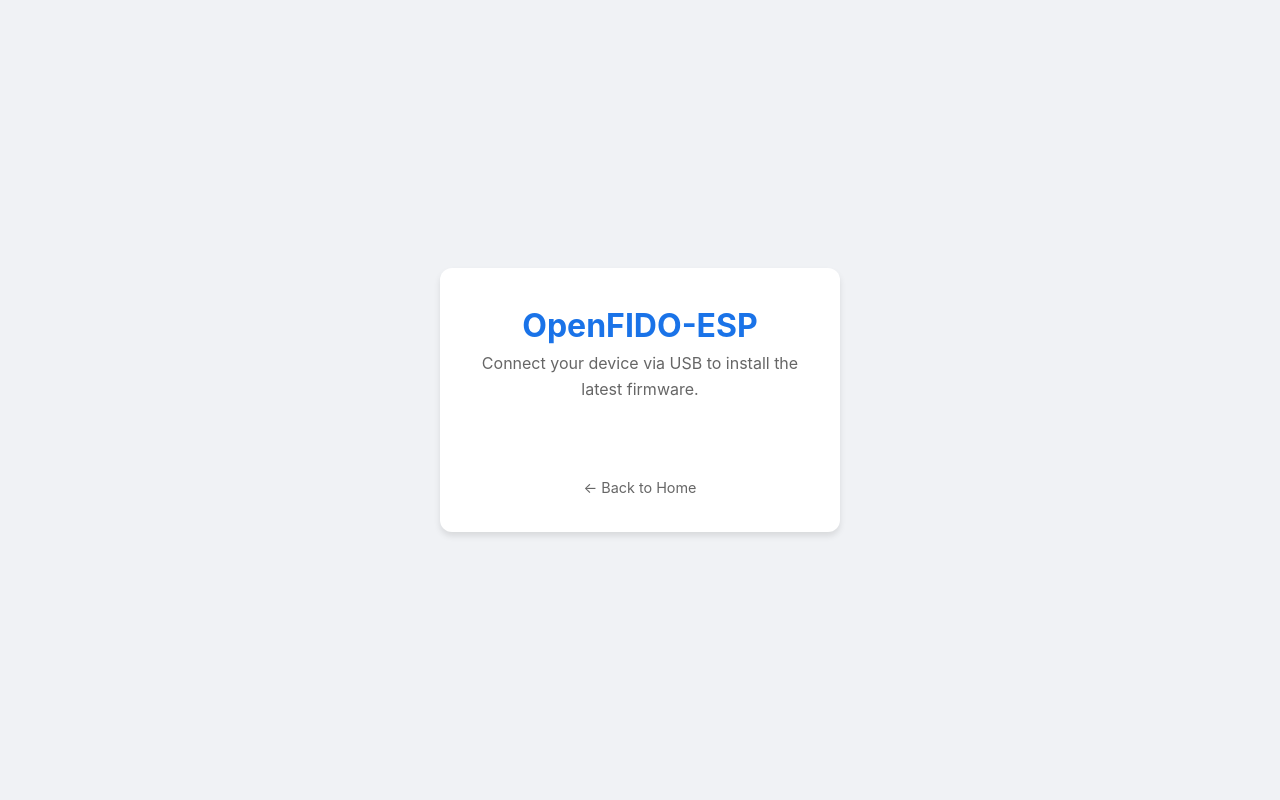
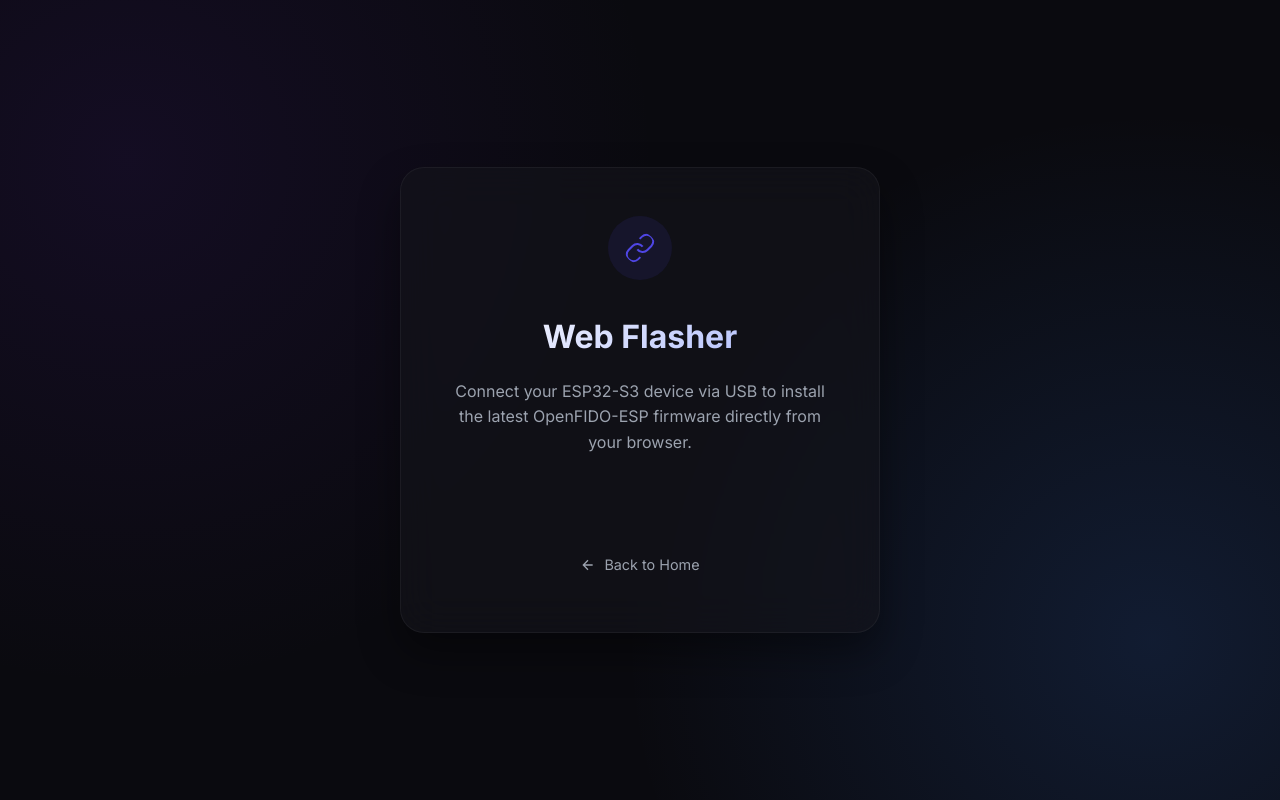
Before and after one commit to zequinha-taveira/OpenFIDO-ESP, a plain HTML site: page site/flash.html in a window 1280 px wide. Drawn offline with Linux system fonts and the light colour scheme.

Commit message:
feat: Implement ESP32-S3 web flasher with GitHub Pages deployment.

```diff
--- a/site/flash.html
+++ b/site/flash.html
@@ -1,66 +1,127 @@
 <!DOCTYPE html>
 <html lang="en">
+
 <head>
     <meta charset="UTF-8">
     <meta name="viewport" content="width=device-width, initial-scale=1.0">
     <title>OpenFIDO-ESP - Web Flasher</title>
     <link rel="stylesheet" href="styles.css">
     <script type="module" src="https://unpkg.com/esp-web-tools@10/dist/web/install-button.js?module"></script>
+    <link rel="preconnect" href="https://fonts.googleapis.com">
+    <link rel="preconnect" href="https://fonts.gstatic.com" crossorigin>
+    <link href="https://fonts.googleapis.com/css2?family=Inter:wght@300;400;500;600;700;800&display=swap"
+        rel="stylesheet">
     <style>
         body {
-            font-family: -apple-system, BlinkMacSystemFont, "Segoe UI", Roboto, Helvetica, Arial, sans-serif;
+            font-family: 'Inter', sans-serif;
             display: flex;
             flex-direction: column;
             align-items: center;
             justify-content: center;
             min-height: 100vh;
             margin: 0;
-            background-color: #f0f2f5;
-            color: #333;
+            background-color: #0a0a0f;
+            color: #e0e0e0;
+            background-image:
+                radial-gradient(circle at 10% 20%, rgba(76, 29, 149, 0.15) 0%, transparent 40%),
+                radial-gradient(circle at 90% 80%, rgba(59, 130, 246, 0.15) 0%, transparent 40%);
         }
+
         .container {
-            background: white;
-            padding: 2rem;
-            border-radius: 12px;
-            box-shadow: 0 4px 6px rgba(0,0,0,0.1);
+            background: rgba(20, 20, 28, 0.6);
+            backdrop-filter: blur(20px);
+            padding: 3rem;
+            border-radius: 24px;
+            border: 1px solid rgba(255, 255, 255, 0.05);
             text-align: center;
-            max-width: 400px;
-            width: 100%;
+            max-width: 480px;
+            width: 90%;
+            box-shadow: 0 20px 40px rgba(0, 0, 0, 0.4);
         }
+
         h1 {
             margin-top: 0;
-            color: #1a73e8;
+            font-size: 2rem;
+            font-weight: 700;
+            margin-bottom: 1rem;
+            background: linear-gradient(135deg, #fff 0%, #a5b4fc 100%);
+            background-clip: text;
+            -webkit-background-clip: text;
+            -webkit-text-fill-color: transparent;
         }
+
         p {
-            margin-bottom: 1.5rem;
-            color: #666;
+            margin-bottom: 2rem;
+            color: #9ca3af;
+            line-height: 1.6;
         }
+
         esp-web-install-button {
-            --esp-tools-button-color: #1a73e8;
+            --esp-tools-button-color: #4f46e5;
             --esp-tools-button-text-color: white;
-            --esp-tools-button-border-radius: 6px;
+            --esp-tools-button-border-radius: 12px;
+            font-family: 'Inter', sans-serif;
+            display: inline-block;
+            box-shadow: 0 0 20px rgba(79, 70, 229, 0.3);
+            transition: transform 0.2s ease, box-shadow 0.2s ease;
         }
+
+        esp-web-install-button:hover {
+            transform: translateY(-2px);
+            box-shadow: 0 0 30px rgba(79, 70, 229, 0.5);
+        }
+
         .back-link {
-            display: inline-block;
-            margin-top: 1.5rem;
-            color: #666;
+            display: inline-flex;
+            align-items: center;
+            margin-top: 2rem;
+            color: #9ca3af;
             text-decoration: none;
             font-size: 0.9rem;
+            transition: color 0.2s;
+            padding: 0.5rem 1rem;
+            border-radius: 8px;
         }
+
         .back-link:hover {
-            color: #1a73e8;
+            color: #fff;
+            background: rgba(255, 255, 255, 0.05);
+        }
+
+        .icon-usb {
+            width: 64px;
+            height: 64px;
+            margin-bottom: 1.5rem;
+            color: #4f46e5;
+            background: rgba(79, 70, 229, 0.1);
+            padding: 1rem;
+            border-radius: 50%;
         }
     </style>
 </head>
+
 <body>
     <div class="container">
-        <h1>OpenFIDO-ESP</h1>
-        <p>Connect your device via USB to install the latest firmware.</p>
+        <svg class="icon-usb" viewBox="0 0 24 24" fill="none" stroke="currentColor" stroke-width="1.5">
+            <path d="M10 13a5 5 0 0 0 7.54.54l3-3a5 5 0 0 0-7.07-7.07l-1.72 1.71"></path>
+            <path d="M14 11a5 5 0 0 0-7.54-.54l-3 3a5 5 0 0 0 7.07 7.07l1.71-1.71"></path>
+        </svg>
+
+        <h1>Web Flasher</h1>
+        <p>Connect your ESP32-S3 device via USB to install the latest OpenFIDO-ESP firmware directly from your browser.
+        </p>
 
         <esp-web-install-button manifest="manifest.json"></esp-web-install-button>
 
         <br>
-        <a href="index.html" class="back-link">← Back to Home</a>
+        <a href="index.html" class="back-link">
+            <svg width="16" height="16" viewBox="0 0 24 24" fill="none" stroke="currentColor" stroke-width="2"
+                style="margin-right: 8px;">
+                <path d="M19 12H5M12 19l-7-7 7-7" />
+            </svg>
+            Back to Home
+        </a>
     </div>
 </body>
+
 </html>
```
Also changed, not shown: site/manifest.json, 1 other file.
